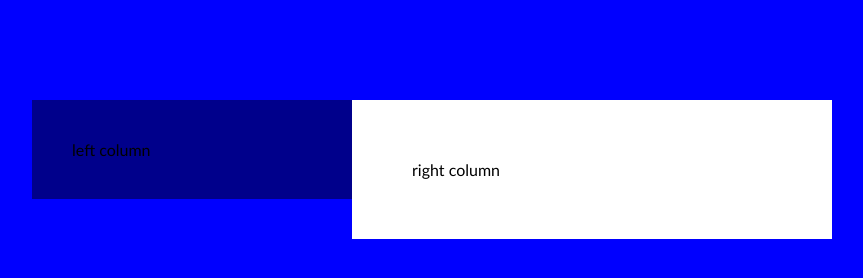
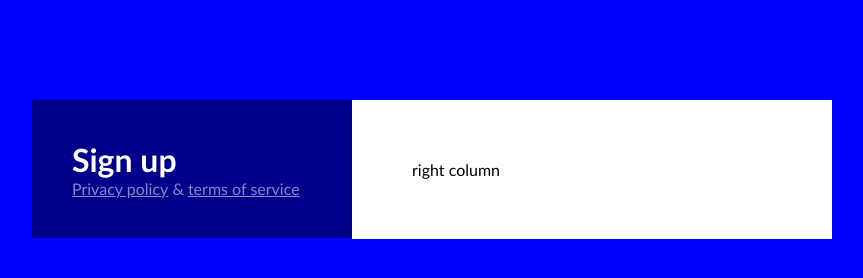
Before and after one commit to aneniskis/4-projektas, a website: page index.html in a window 1280 px wide. Shown: the whole page, without its empty margins (208-1071 px from the left). Drawn offline with Linux system fonts and the light colour scheme.

Commit message:
Left column HTML content #5

```diff
--- a/css/main.css
+++ b/css/main.css
@@ -21,6 +21,7 @@ body {
     padding: 40px;
     float: left;
     background-color: darkblue;
+    color: #fff;
 
 }
 .container > .right-column{
@@ -28,5 +29,14 @@ body {
     float: left;
     padding: 60px;
     background-color: #fff;
-
 }
+.main-title{
+}
+.bottom-link {
+    color: #fff8;
+}
+.bottom-link > .link{
+    color: #fff8;
+}
+.bottom-link > .link:hover{
+    color: #fff;
--- a/index.html
+++ b/index.html
@@ -18,7 +18,15 @@
 
 <body>
     <main class="container">
-        <div class="left-column">left column</div>
+        <div class="left-column">
+            <h1 class="main-title">Sign up</h1>
+            <footer class="bottom-link">
+                <a class="link" href="#">Privacy policy</a>
+                <span>&amp;</span>
+                <a class="link" href="#">terms of service</a>
+            </footer>
+
+        </div>
         <div class="right-column"> right column</div>
     </main>
 </body>
```
